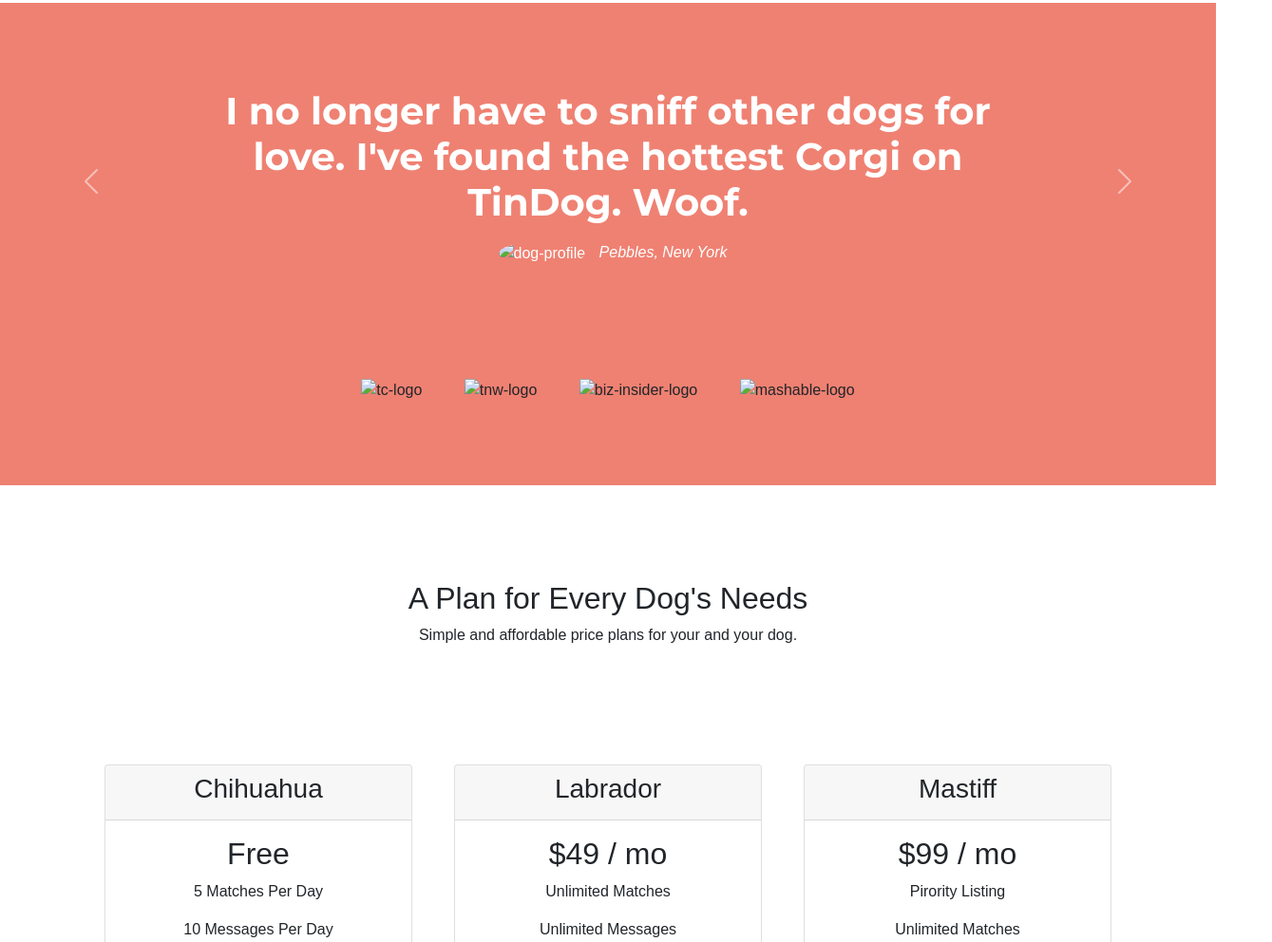
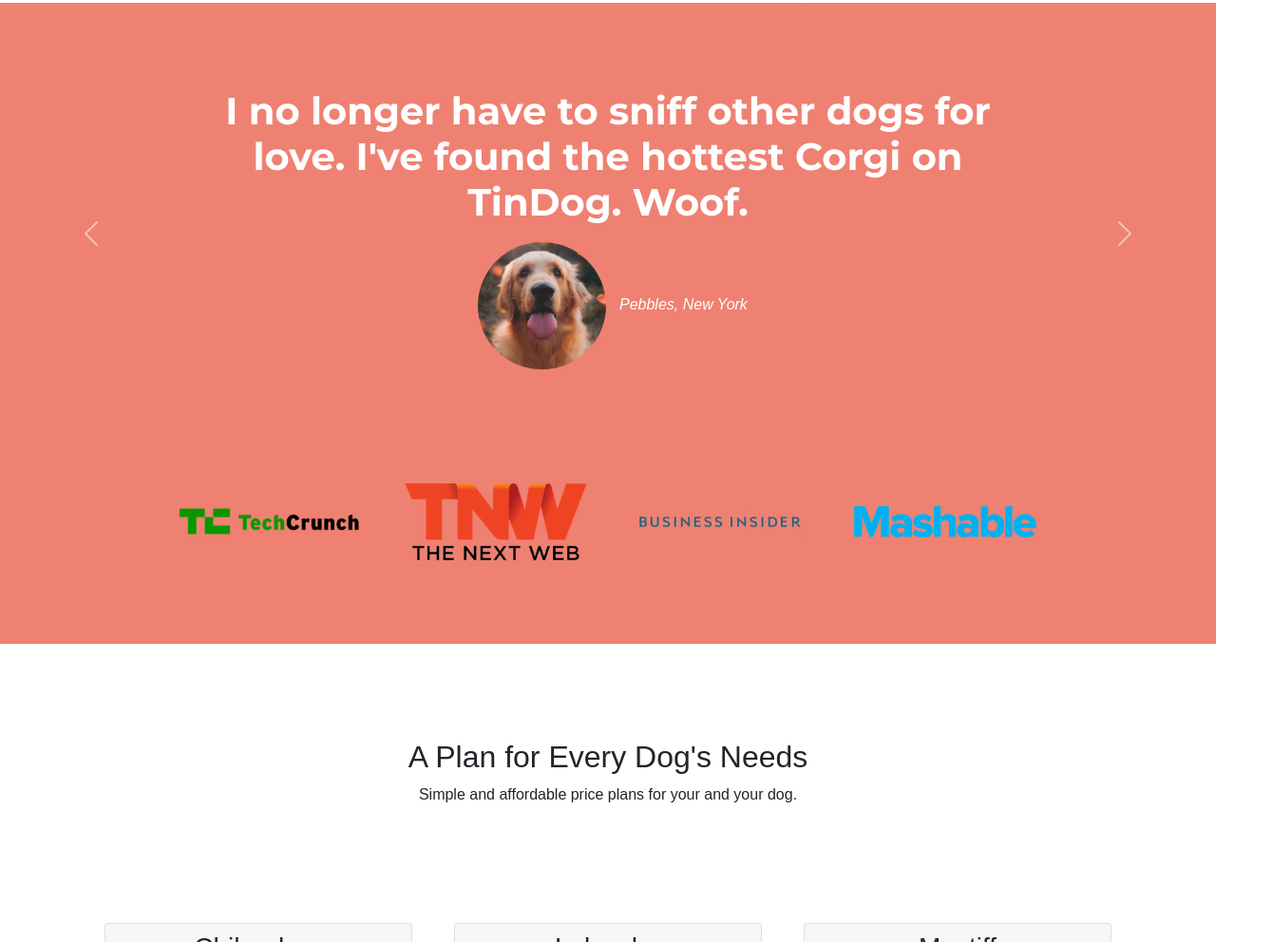
Before and after one commit to Shaunak1818/TinDog3, a plain HTML site: page index.html in a window 1280 px wide. Shown: the part 1035-2027 px from the top of the page at 95% size, 1339 px wide, since content can reach past the window. Drawn offline with nearby package versions, Linux system fonts and the light colour scheme; files that its build step writes are made by us from their sources.

Commit message:
Update index.html

```diff
--- a/index.html
+++ b/index.html
@@ -7,7 +7,7 @@
 
   <!-- CSS Stylesheets -->
   <link href="https://cdn.jsdelivr.net/npm/bootstrap@5.0.2/dist/css/bootstrap.min.css" rel="stylesheet" integrity="sha384-EVSTQN3/azprG1Anm3QDgpJLIm9Nao0Yz1ztcQTwFspd3yD65VohhpuuCOmLASjC" crossorigin="anonymous">
-  <link rel="stylesheet" href="css/styles.css">
+  <link rel="stylesheet" href="styles.css">
 
   <!-- Bootstrap Scripts -->
   <script src="https://code.jquery.com/jquery-3.2.1.slim.min.js" integrity="sha384-KJ3o2DKtIkvYIK3UENzmM7KCkRr/rE9/Qpg6aAZGJwFDMVNA/GpGFF93hXpG5KkN" crossorigin="anonymous"></script>
@@ -58,7 +58,7 @@
           <button type="button" class="btn btn-outline-light btn-lg download-button"><i class="fa fa-windows"></i> Download</button>
         </div>
         <div class="col-lg-6 col-md-12">
-          <img class="iphone-image" src="images/iphone6.png" alt="iphone-mockup">
+          <img class="iphone-image" src="iphone6.png" alt="iphone-mockup">
         </div>
       </div>
   </section>
@@ -99,12 +99,12 @@
       <div class="carousel-inner">
         <div class="carousel-item active">
           <h2 class="testimonials-h2">I no longer have to sniff other dogs for love. I've found the hottest Corgi on TinDog. Woof.</h2>
-          <img class="testimonial-image" src="images/dog-img.jpg" alt="dog-profile">
+          <img class="testimonial-image" src="dog-img.jpg" alt="dog-profile">
           <em>Pebbles, New York</em>
         </div>
         <div class="carousel-item">
           <h2 class="testimonials-h2">My dog used to be so lonely, but with TinDog's help, they've found the love of their life. I think.</h2>
-          <img class="testimonial-image" src="images/lady-img.jpg" alt="lady-profile">
+          <img class="testimonial-image" src="lady-img.jpg" alt="lady-profile">
           <em>Beverly, Illinois</em>
         </div>
 
@@ -124,10 +124,10 @@
   <!-- Press -->
 
   <section id="press">
-    <img class="press-logos" src="images/techcrunch.png" alt="tc-logo">
-    <img class="press-logos" src="images/tnw.png" alt="tnw-logo">
-    <img class="press-logos" src="images/bizinsider.png" alt="biz-insider-logo">
-    <img class="press-logos" src="images/mashable.png" alt="mashable-logo">
+    <img class="press-logos" src="Techcrunch.png" alt="tc-logo">
+    <img class="press-logos" src="tnw.png" alt="tnw-logo">
+    <img class="press-logos" src="bizinsider.png" alt="biz-insider-logo">
+    <img class="press-logos" src="mashable.png" alt="mashable-logo">
 
   </section>
 
```
